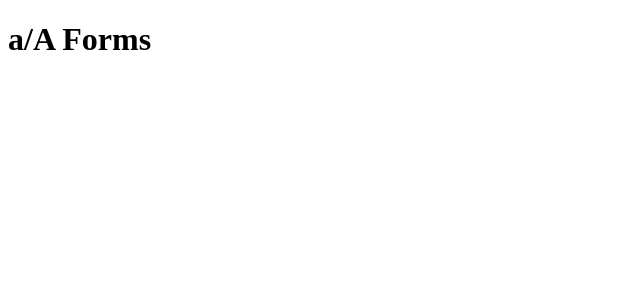
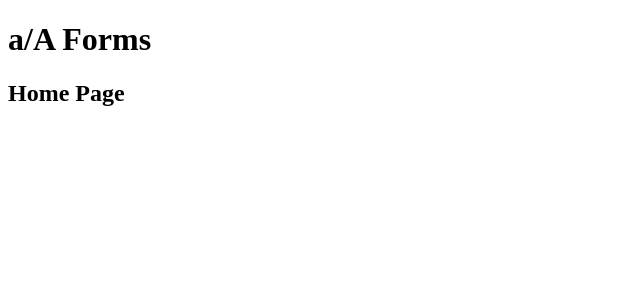
Before and after one commit to FelipeSilva916/react-surveys, a React (Create React App) app: page / in a window 1280 px wide. Shown: the top 300 px of the page, without its empty margins (0-640 px from the left). Built offline with nearby package versions, Linux system fonts and the light colour scheme; the HTML template or start-up script is replaced by a standard one.

Commit message:
set up folders

```diff
--- a/src/App.js
+++ b/src/App.js
@@ -1,7 +1,13 @@
 import React from "react";
+import Home from "./components/Home";
 
 function App() {
-  return <h1>a/A Forms</h1>;
+  return (
+    <>
+      <h1>a/A Forms</h1>
+      <Home />
+    </>
+  );
 }
 
 export default App;
--- /dev/null
+++ b/src/components/Home.js
@@ -0,0 +1,11 @@
+import React from "react";
+
+const Home = () => {
+  return (
+    <div>
+      <h2>Home Page</h2>
+    </div>
+  );
+};
+
+export default Home;
```
Also changed, not shown: src/components/Inventory.js (added, +7 -0 lines), src/components/InventoryReport.js (added, +7 -0 lines), src/components/SampleSurvey.js (added, +7 -0 lines).
